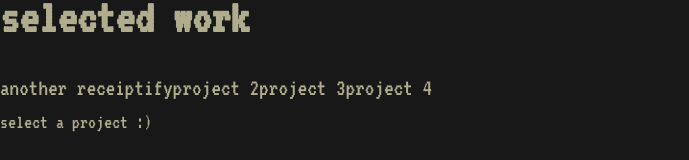
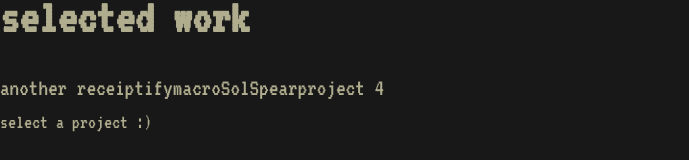
Before and after one commit to andybeecompsci/andybee_v2, a Next.js app: page / in a window 1280 px wide. Shown: the part 589-749 px from the top of the page, without its empty margins (0-689 px from the left). Built offline with nearby package versions, Linux system fonts and the light colour scheme.

Commit message:
changed projects. PRE DEPLOY

```diff
--- a/src/app/page.tsx
+++ b/src/app/page.tsx
@@ -4,7 +4,7 @@
 import Image from 'next/image'
 import { useState } from 'react'
 
-type ProjectKey = 'another receiptify' | 'project 2' | 'project 3' | 'project 4';
+type ProjectKey = 'another receiptify' | 'macro' | 'SolSpear' | 'project 4';
 
 export default function Home() {
   const [selectedProject, setSelectedProject] = useState<ProjectKey | null>(null);
@@ -25,12 +25,19 @@
       imageUrl: '/images/receipt-collage.png'
     },
     {
-      title: 'project 2',
-      description: 'description for project 2 goes here',
+      title: 'macro',
+      description: 'macro is a  cross-platform Macro Tracking mobile app that allows seamless macronutrient and calorie tracking with additional barcode integration. Built with React Native, SQLite for offline storage, and Jest for testing,\
+      \n\n STILL IN DEVELOPMENT',
     },
     {
-      title: 'project 3',
-      description: 'description for project 3 goes here',
+      title: 'SolSpear',
+      description: 'SolSpear is a dynamic, real-time wallet activity tracker designed for Solana,\
+       offering insights into token swaps and transfers across all DEXes and aggregators.\
+        It decodes SPL Token Program instructions to provide DEX-agnostic transaction details,\
+         ensuring compatibility with multi-hop routes like Jupiter. By leveraging WebSocket subscriptions,\
+          it delivers instant updates without polling and dynamically resolves token metadata using on-chain methods.\
+           SolSpear offers a scalable and efficient solution for monitoring wallet activities directly through your Discord server\
+           \n\n STILL IN DEVELOPMENT',
     },
     {
       title: 'project 4',
```
